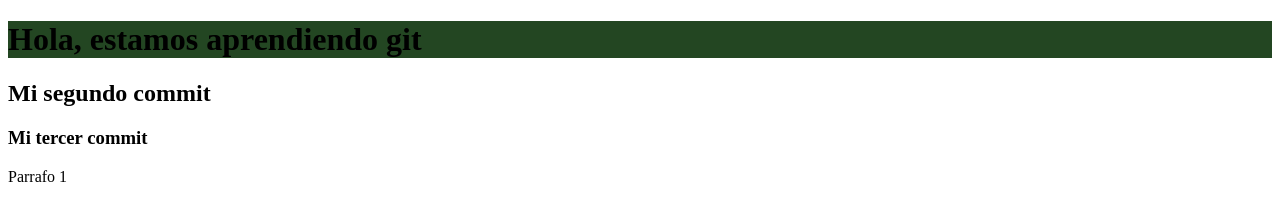
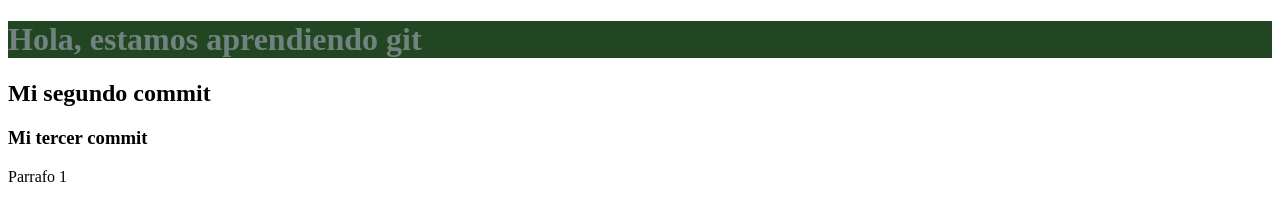
Before and after one commit to KathyaOjeda/Cursogit, a plain HTML site: page index.html in a window 1280 px wide. Drawn offline with Linux system fonts and the light colour scheme.

Commit message:
Update estilos.css

```diff
--- a/css/estilos.css
+++ b/css/estilos.css
@@ -1,3 +1,4 @@
 h1{
 	background-color: #234622;
+	color:#718281;
 }
```
